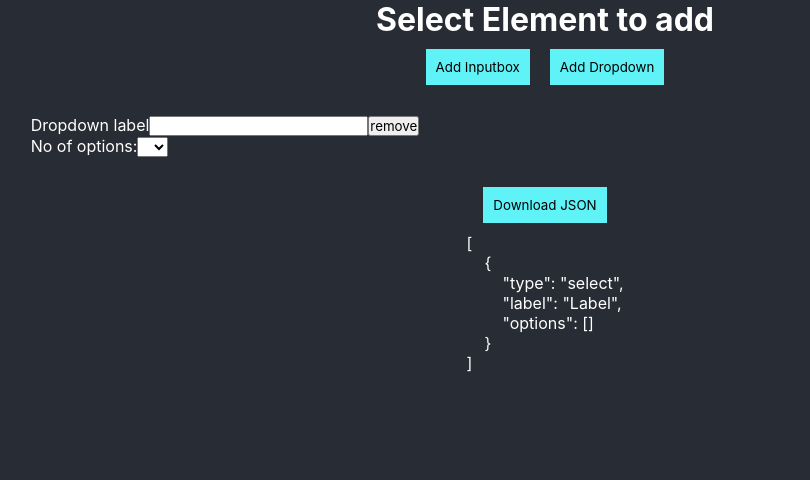
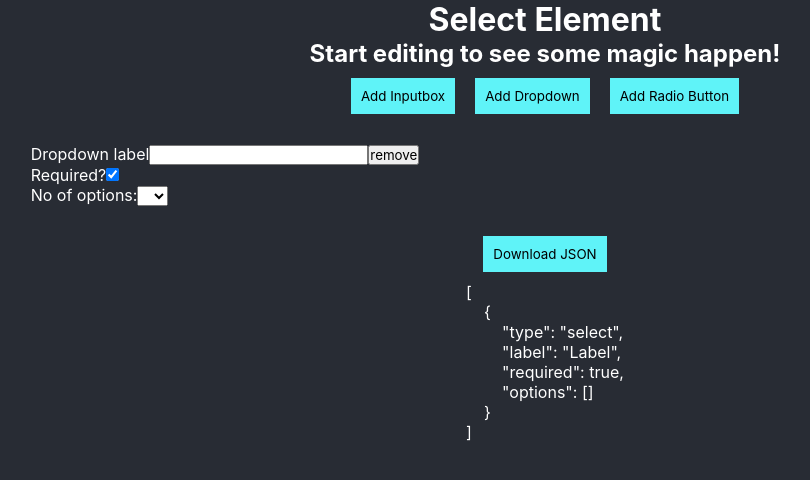
Before and after one commit to sbaz44/JSONGenerator, a React (Create React App) app: page / in a window 1280 px wide. Both pictures are taken after a click on the button "Add Dropdown". Shown: the top 480 px of the page, without its empty margins (95-905 px from the left). Built offline with nearby package versions, Linux system fonts and the light colour scheme.

Commit message:
radio + required added

```diff
--- a/src/App.js
+++ b/src/App.js
@@ -13,6 +13,18 @@ const InputBox = (data) => {
       />
       {data.remove && (
         <input type="button" value="remove" onClick={data.removeInput} />
+      )}
+      <br />
+      {data.remove && (
+        <label>
+          Required?
+          <input
+            type="checkbox"
+            value={data.required}
+            defaultChecked={data.required}
+            onChange={data.checkBoxHandle}
+          />
+        </label>
       )}
     </div>
   );
@@ -33,6 +45,70 @@ const Dropbox = (data) => {
       />
       <input type="button" value="remove" onClick={data.removeInput} />
       <br />
+      <label>
+        Required?
+        <input
+          type="checkbox"
+          value={data.required}
+          defaultChecked={data.required}
+          onChange={data.checkBoxHandle}
+        />
+      </label>
+      <br />
+      <label> No of options:</label>
+      <select
+        // value={this.state.value}
+        onChange={data.selectChange}
+      >
+        <option value="" disabled selected></option>
+
+        <option value="1">1</option>
+        <option value="2">2</option>
+        <option value="3">3</option>
+        <option value="4">4</option>
+        <option value="5">5</option>
+      </select>
+      {data.options.map((item, index) => {
+        return (
+          <InputBox
+            key={index + 458}
+            value={item}
+            onFocus={data.onFocus}
+            onChange={(e) => optionHandle(e, index)}
+            remove={false}
+          />
+        );
+      })}
+    </div>
+  );
+};
+
+const Radiobox = (data) => {
+  const optionHandle = (e, i) => {
+    return data.optionHandlee(e, i);
+  };
+  return (
+    <div className="drop-container">
+      <label>Radio label</label>
+      <input
+        type="text"
+        value={data.value}
+        onChange={data.onChange}
+        onFocus={data.onFocus}
+      />
+      <input type="button" value="remove" onClick={data.removeInput} />
+      <br />
+      <label>
+        Required?
+        <input
+          type="checkbox"
+          value={data.required}
+          defaultChecked={data.required}
+          onChange={data.checkBoxHandle}
+        />
+      </label>
+      <br />
+
       <label> No of options:</label>
       <select
         // value={this.state.value}
@@ -69,7 +145,7 @@ export default function App() {
     let obj = {
       type: "text",
       label: "Key name",
-      // required: true
+      required: true,
     };
     data.push(obj);
     setElementList(data);
@@ -80,7 +156,28 @@ export default function App() {
     let obj = {
       type: "select",
       label: "Label",
-      // required: true,
+      required: true,
+      options: [
+        // {
+        //   label: "Admin",
+        //   value: "admin"
+        // },
+        // {
+        //   label: "User",
+        //   value: "user"
+        // }
+      ],
+    };
+    data.push(obj);
+    setElementList(data);
+  };
+
+  const radioClick = () => {
+    const data = [...elementsList];
+    let obj = {
+      type: "radio",
+      label: "Label",
+      required: true,
       options: [
         // {
         //   label: "Admin",
@@ -111,6 +208,13 @@ export default function App() {
     setElementList(data);
   };
 
+  const checkBoxHandle = (i) => {
+    const data = [...elementsList];
+    let required = data[i].required;
+    data[i].required = !required;
+    setElementList(data);
+  };
+
   const optionChange = (e, i, index) => {
     const data = [...elementsList];
     data[index].options[i] = e.target.value;
@@ -123,11 +227,13 @@ export default function App() {
   };
 
   const downloadJSON = async () => {
-    console.log("hi");
-    // is an object and I wrote it to file as
-    // json
+    const elementData = [...elementsList];
+    let data = {
+      data: elementData,
+    };
+    console.log(data);
     const fileName = "file";
-    const json = JSON.stringify(elementsList);
+    const json = JSON.stringify(data);
     const blob = new Blob([json], { type: "application/json" });
     const href = await URL.createObjectURL(blob);
     const link = document.createElement("a");
@@ -140,10 +246,12 @@ export default function App() {
   return (
     <div className="App">
       {console.log(elementsList)}
-      <h1>Select Element to add</h1>
+      <h1>Select Element</h1>
+      <h2>Start editing to see some magic happen!</h2>
       <div className="btn-container">
         <button onClick={inputClick}>Add Inputbox</button>
         <button onClick={dropClick}>Add Dropdown</button>
+        <button onClick={radioClick}>Add Radio Button</button>
       </div>
       <div className="container">
         {elementsList.map((item, index) => {
@@ -152,10 +260,12 @@ export default function App() {
               <InputBox
                 key={index + 22}
                 value={item.label}
+                required={item.required}
                 onChange={(e) => handleChange(e, index)}
                 onFocus={(event) => event.target.select()}
                 remove
                 removeInput={() => removeInput(index)}
+                checkBoxHandle={() => checkBoxHandle(index)}
               />
             );
           }
@@ -164,6 +274,7 @@ export default function App() {
               <Dropbox
                 key={index + 33}
                 labelValue={item.label}
+                required={item.required}
                 options={item.options}
                 onChange={(e) => handleChange(e, index)}
                 selectChange={(e) => selectChange(e, index)}
@@ -172,13 +283,26 @@ export default function App() {
                   optionChange(e, value, index);
                 }}
                 removeInput={() => removeInput(index)}
+                checkBoxHandle={() => checkBoxHandle(index)}
               />
-              // <InputBox
-              // key={index+22}
-              //   value={item.label}
-              //   onChange={(e) => handleChange(e, index)}
-              //   onFocus={(event) => event.target.select()}
-              // />
+            );
+          }
+          if (item.type === "radio") {
+            return (
+              <Radiobox
+                key={index + 33}
+                labelValue={item.label}
+                options={item.options}
+                required={item.required}
+                onChange={(e) => handleChange(e, index)}
+                selectChange={(e) => selectChange(e, index)}
+                optionChange={(e) => optionChange(e, index)}
+                optionHandlee={(e, value) => {
+                  optionChange(e, value, index);
+                }}
+                removeInput={() => removeInput(index)}
+                checkBoxHandle={() => checkBoxHandle(index)}
+              />
             );
           }
           return null;
```
